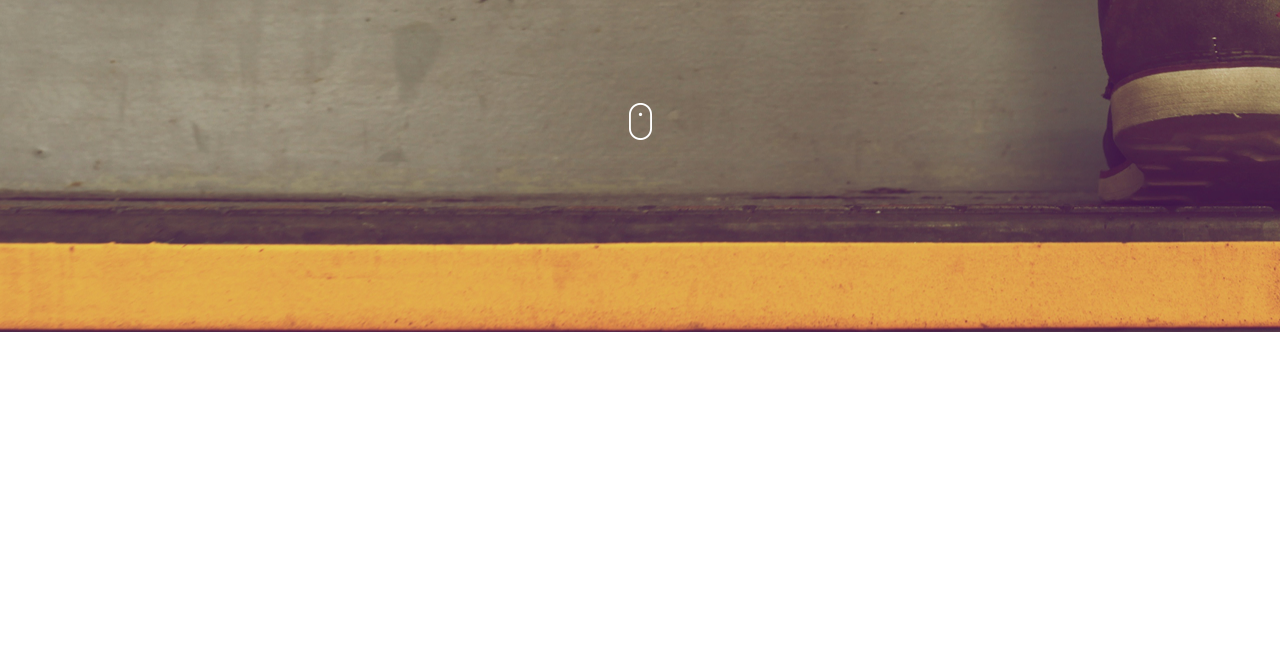
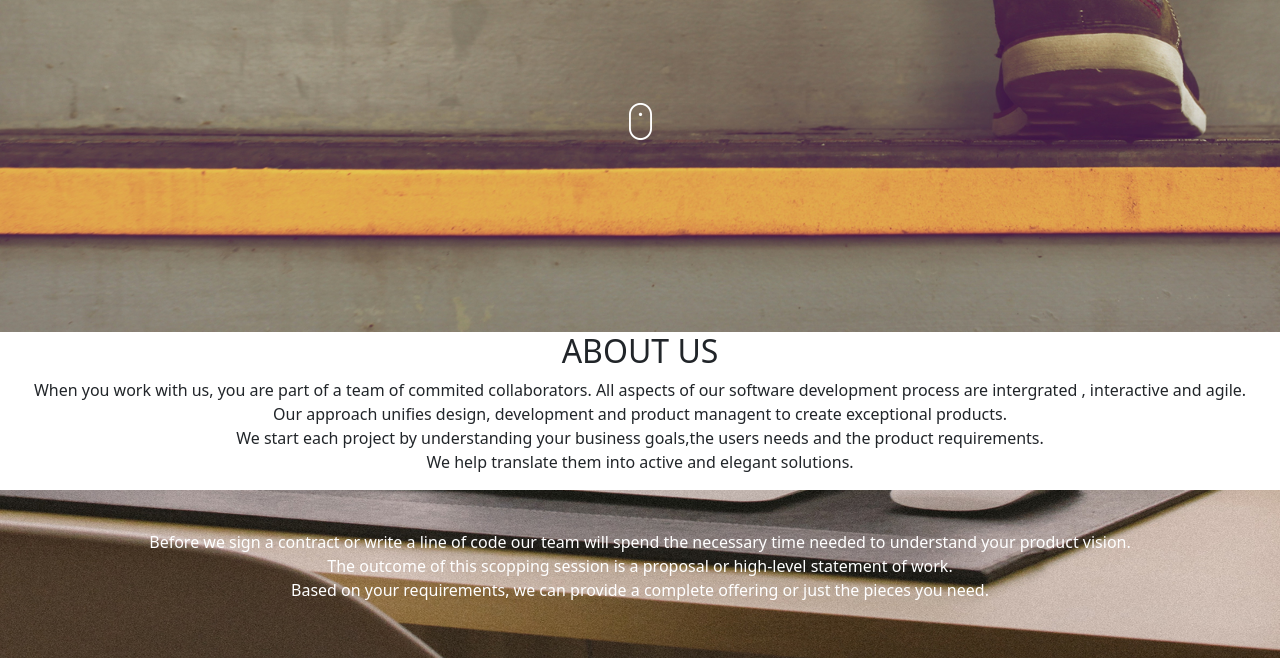
Before and after one commit to mrbrianomollo/delani-studio, a plain HTML site: page index.html in a window 1280 px wide. Shown: the part 491-1149 px from the top of the page. Before the commit the page ends 823 px from the top, so only its background shows below. Drawn offline with Linux system fonts and the light colour scheme.

Commit message:
add service section

```diff
--- a/css/styles.css
+++ b/css/styles.css
@@ -1,7 +1,7 @@
 .welcome{
     background-image: url('../img/backgrounds/h_img.jpg');
     background-position: center center;
-    background-clip: cover;
+    background-size: cover;
     background-repeat: no-repeat;
     text-align: center;
     padding: 15%;
@@ -17,3 +17,17 @@
 .mouse_click{
     padding-top: 10%;
 }
+.about_us{
+    text-align: center;
+}
+.services{
+    background-image: url('../img/backgrounds/s_image.jpg');
+    color: white;
+    background-position: center;
+    background-size: cover;
+    padding: 20px;
+}
+.services p{
+    padding: 20px;
+    text-align: center;
+}
--- a/index.html
+++ b/index.html
@@ -1,11 +1,11 @@
 <!DOCTYPE html>
 <html lang="en">
   <head>
-    <meta charset="UTF-8">
-    <meta http-equiv="X-UA-Compatible" content="IE=edge">
-    <meta name="viewport" content="width=device-width, initial-scale=1.0">
-    <link href="css/bootstrap.css" rel="stylesheet" type="text/css">
-    <link href="css/styles.css" rel="stylesheet" type="text/css">
+    <meta charset="UTF-8" />
+    <meta http-equiv="X-UA-Compatible" content="IE=edge" />
+    <meta name="viewport" content="width=device-width, initial-scale=1.0" />
+    <link href="css/bootstrap.css" rel="stylesheet" type="text/css" />
+    <link href="css/styles.css" rel="stylesheet" type="text/css" />
     <script src="js/jquery-3.6.0.js"></script>
     <script src="js/scripts.js"></script>
     <title>Delani Studio</title>
@@ -13,15 +13,24 @@
   <body>
     <!--Landing Page(top)-->
     <div class="welcome">
-        <img src="img/logo/logo.png" alt="Delani Logo">
+      <img src="img/logo/logo.png" alt="Delani Logo" />
       <h1>WELCOME</h1>
       <h1>DELANI STUDIO</h1>
       <p>AMAZING PEOPLE ARE MAKING AMAZING DESIGNS IN A FUN ENVIRONMENT</p>
       <div class="mouse_click">
-            <a href="#aboutus"><img src="img/mouse_click.png" alt="mouse_click"></a>
+        <a href="#aboutus"
+          ><img src="img/mouse_click.png" alt="mouse_click"
+        /></a>
+      </div>
+    </div>
+    <!--About Us Section-->
+    <div class="about_us">
+        <h2>ABOUT US</h2>
+        <p>When you work with us, you are part of a team of commited collaborators. All aspects of our software development process are intergrated , interactive and agile.<br> Our approach unifies design, development and product managent to create exceptional products.<br> We start each project by understanding your business goals,the users needs and the product requirements.<br> We help translate them into active and elegant solutions.</p>
+    </div>
+    <div class="services">
+        <p>Before we sign a contract or write a line of code our team will spend the necessary time needed to understand your product vision.<br> The outcome of this scopping session is a proposal or high-level statement of work.<br> Based on your requirements, we can provide a complete offering or just the pieces you need. </p>
 
     </div>
-    </div>
-
   </body>
 </html>
```
Lines whose indentation alone changed are shown as unchanged.
